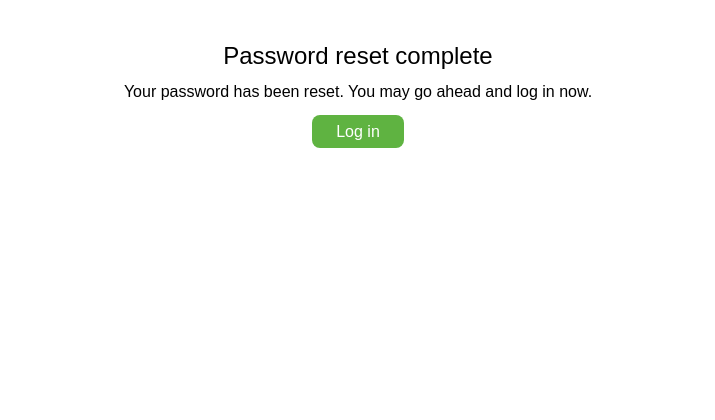
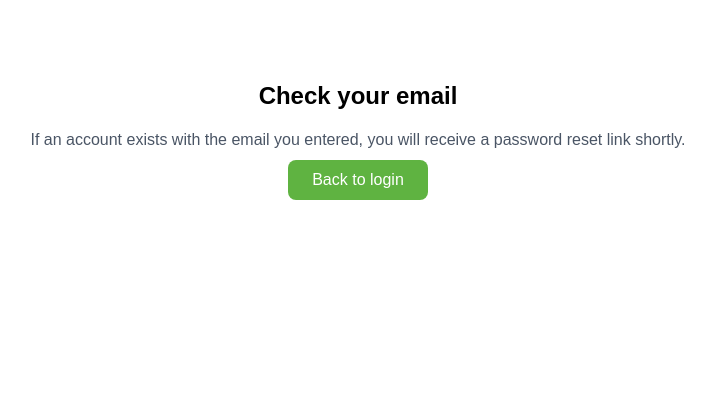
Before and after one commit to mariami57/LearningPythonTheory, a Django app: page /user/password-reset/done/ in a window 1280 px wide. Shown: the top 420 px of the page, without its empty margins (282-997 px from the left). Before the commit the page ends 148 px from the top, so only its background shows below. Run offline with Django 5.2, Linux system fonts and the light colour scheme; some libraries are stand-ins or nearby versions.

Commit message:
added another custom template

```diff
--- a/static/css/forms.css
+++ b/static/css/forms.css
@@ -9,7 +9,7 @@
 
 #registerForm  button, #loginForm button, #logoutBtn,
 #topicsContainer button, #submitBtn, #prevBtn, #nextBtn,
-#prevBtn2, #nextBtn2, #passwordForm button, #passwordConfirmForm button, #login-Btn{
+#prevBtn2, #nextBtn2, #passwordForm button, #passwordConfirmForm button, #login-Btn, #login-Btn2{
     padding: 0.5rem 1.5rem;
     background: rgb(95, 179, 65);
     color: #fff;
@@ -21,6 +21,7 @@
 }
 
 #registerForm  button:hover, #loginForm button:hover, #logoutBtn:hover,
-#topicsContainer button:hover, #submitBtn:hover, #prevBtn:hover, #nextBtn:hover, #prevBtn2:hover, #nextBtn2:hover, #passwordForm button:hover, #passwordConfirmForm button:hover, #login-Btn:hover {
+#topicsContainer button:hover, #submitBtn:hover, #prevBtn:hover, #nextBtn:hover, #prevBtn2:hover, #nextBtn2:hover,
+#passwordForm button:hover, #passwordConfirmForm button:hover, #login-Btn:hover, #login-Btn2:hover {
     background: rgb(225, 68, 60);
 }
--- a/templates/registration/password_reset_done.html
+++ b/templates/registration/password_reset_done.html
@@ -1,12 +1,18 @@
-{% extends 'base.html' %}
-{% load static %}
+{% extends "base.html" %}
 
 {% block content %}
-  <div class="text-center">
-    <h1 class="form-title text-2xl decoration-6 mb-2 text-center">Password reset complete</h1>
-    <h3 class="mb-4">Your password has been reset. You may go ahead and log in now.</h3>
+<div class="flex flex-col items-center justify-center mt-20 text-center">
+    <h1 class="text-2xl font-semibold mb-4">
+        Check your email
+    </h1>
 
-    <a id=login-Btn class="mb-2" href="{% url 'login_page' %}">Log in</a>
-  </div>
+    <p class="text-gray-600 mb-2">
+        If an account exists with the email you entered,
+        you will receive a password reset link shortly.
+    </p>
 
+    <a id=login-Btn2 class="mb-4" href="{% url 'login_page' %}">
+        Back to login
+    </a>
+</div>
 {% endblock %}
--- a/theme/static/css/dist/styles.css
+++ b/theme/static/css/dist/styles.css
@@ -229,8 +229,14 @@
   .mt-1 {
     margin-top: calc(var(--spacing) * 1);
   }
+  .mt-6 {
+    margin-top: calc(var(--spacing) * 6);
+  }
   .mt-12 {
     margin-top: calc(var(--spacing) * 12);
+  }
+  .mt-20 {
+    margin-top: calc(var(--spacing) * 20);
   }
   .mb-2 {
     margin-bottom: calc(var(--spacing) * 2);
@@ -381,6 +387,9 @@
   .text-gray-800 {
     color: var(--color-gray-800);
   }
+  .underline {
+    text-decoration-line: underline;
+  }
   .decoration-6 {
     text-decoration-thickness: 6px;
   }
```
Also changed, not shown: templates/registration/password_reset_complete.html (+12 -0 lines).
